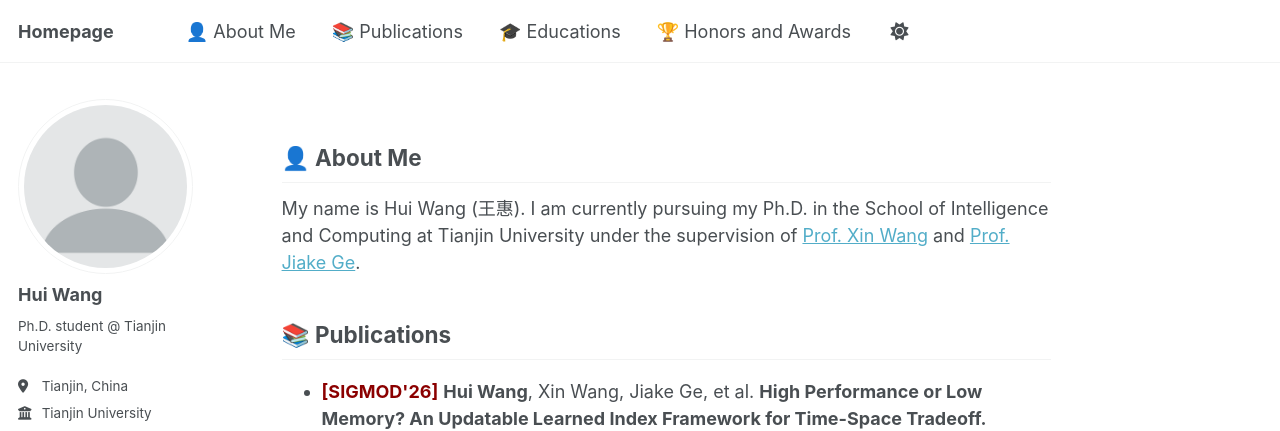
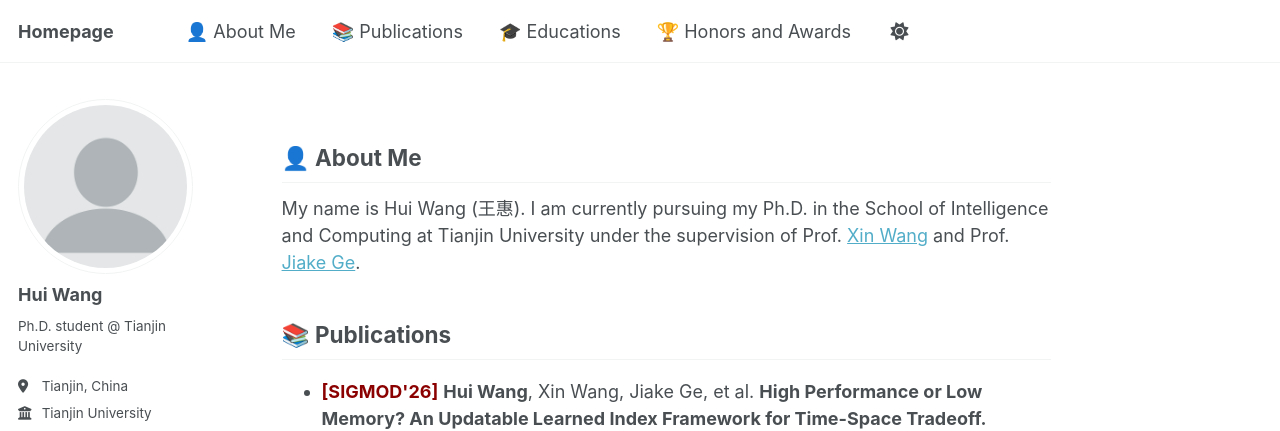
Before and after one commit to HaileyHui/wanghui, a Jekyll site: the page built from _pages/about.md, in a window 1280 px wide and 900 px high. Shown: the top 431 px of the window. Built offline with Jekyll 4.4.1, drawn with Linux system fonts in a browser that asks for light colours; some web fonts are replaced; a script that is not in the unit is left out; part of the change alters nothing that is shown.

```diff
--- a/_pages/aboutme.html
+++ b/_pages/aboutme.html
@@ -1,6 +1,6 @@
 <p>
   My name is Hui Wang (王惠). I am currently pursuing my Ph.D. in the School of Intelligence and Computing at Tianjin University under the supervision of
-  <a href="http://www.tjudb.cn/dbgroup/Xin_Wang_zh" target="_blank" rel="noopener noreferrer">Prof. Xin Wang</a>
+  Prof. <a href="http://www.tjudb.cn/dbgroup/Xin_Wang_zh" target="_blank" rel="noopener noreferrer">Xin Wang</a>
   and
-  <a href="https://gejiake.github.io/" target="_blank" rel="noopener noreferrer">Prof. Jiake Ge</a>.
+  Prof. <a href="https://gejiake.github.io/" target="_blank" rel="noopener noreferrer">Jiake Ge</a>.
 </p>
```
